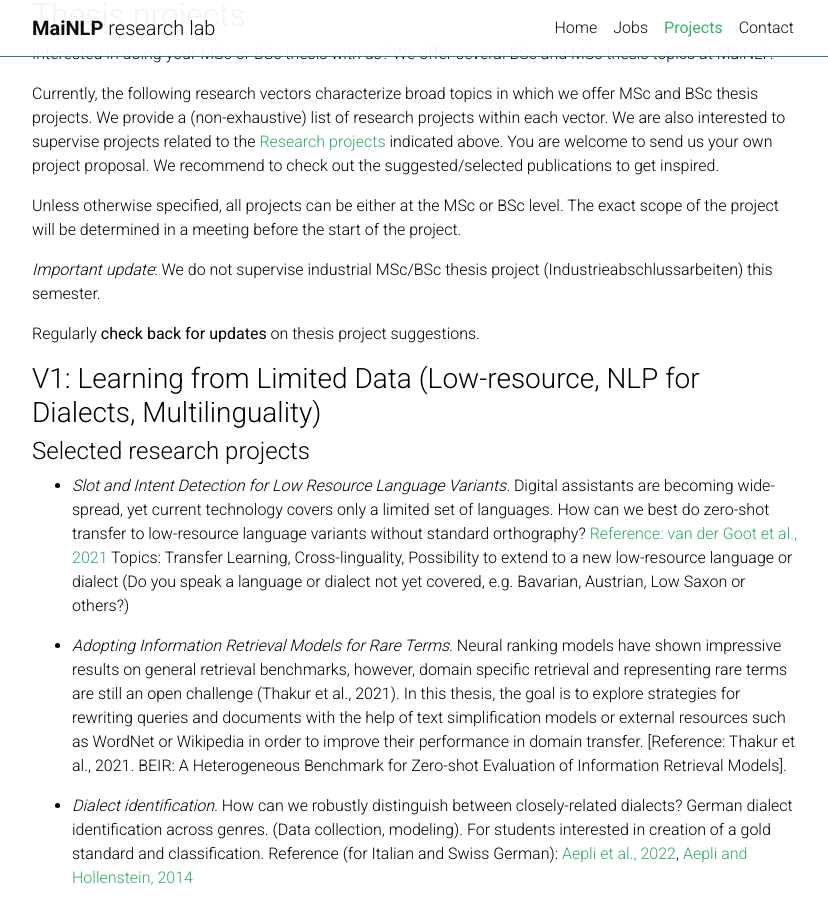
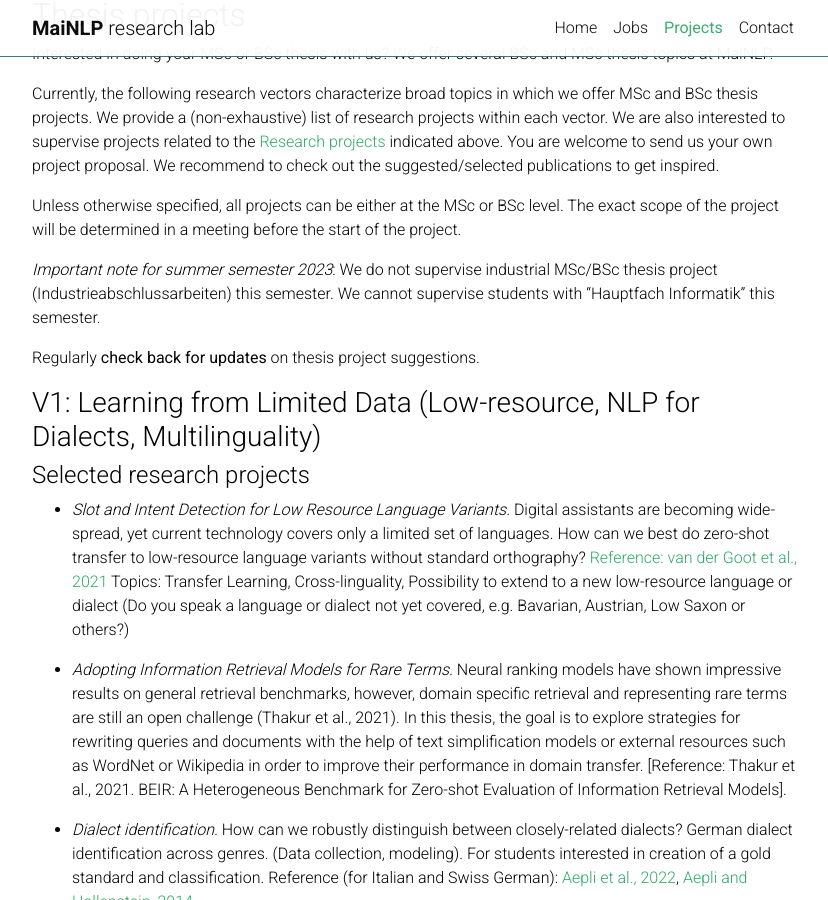
Before and after one commit to mainlp/mainlp.github.io, a Jekyll site: the page built from _pages/projects.md, in a window 1280 px wide and 900 px high, scrolled down 2338 px. Shown: the whole window, without its empty margins (223-1051 px from the left). Built offline with Jekyll 4.4.1, drawn with Linux system fonts in a browser that asks for light colours; comment, search, counter and statistics services are not loaded; a style sheet for code colours, icons or effects is not loaded.

Commit message:
Update projects.md

```diff
--- a/_pages/projects.md
+++ b/_pages/projects.md
@@ -72,7 +72,7 @@ Currently, the following research vectors characterize broad topics in which we
 
 Unless otherwise specified, all projects can be either at the MSc or BSc level. The exact scope of the project will be determined in a meeting before the start of the project.
 
-*Important update*: We do not supervise industrial MSc/BSc thesis project (Industrieabschlussarbeiten) this semester.
+*Important note for summer semester 2023*: We do not supervise industrial MSc/BSc thesis project (Industrieabschlussarbeiten) this semester. We cannot supervise students with "Hauptfach Informatik" this semester.
 
 Regularly <b>check back for updates</b> on thesis project suggestions.
 
```
